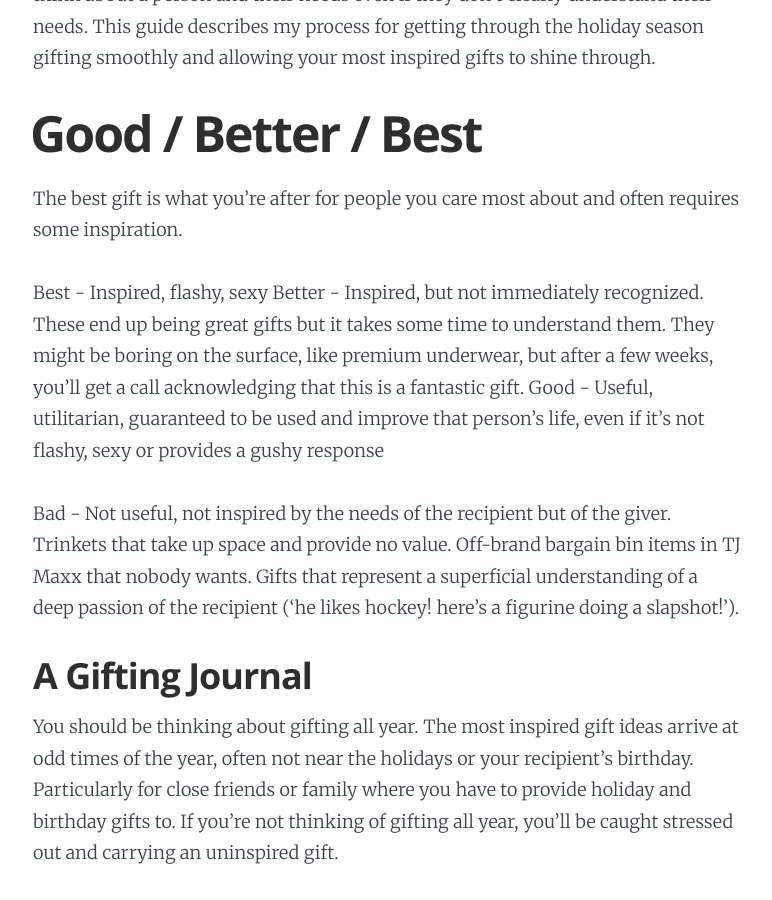
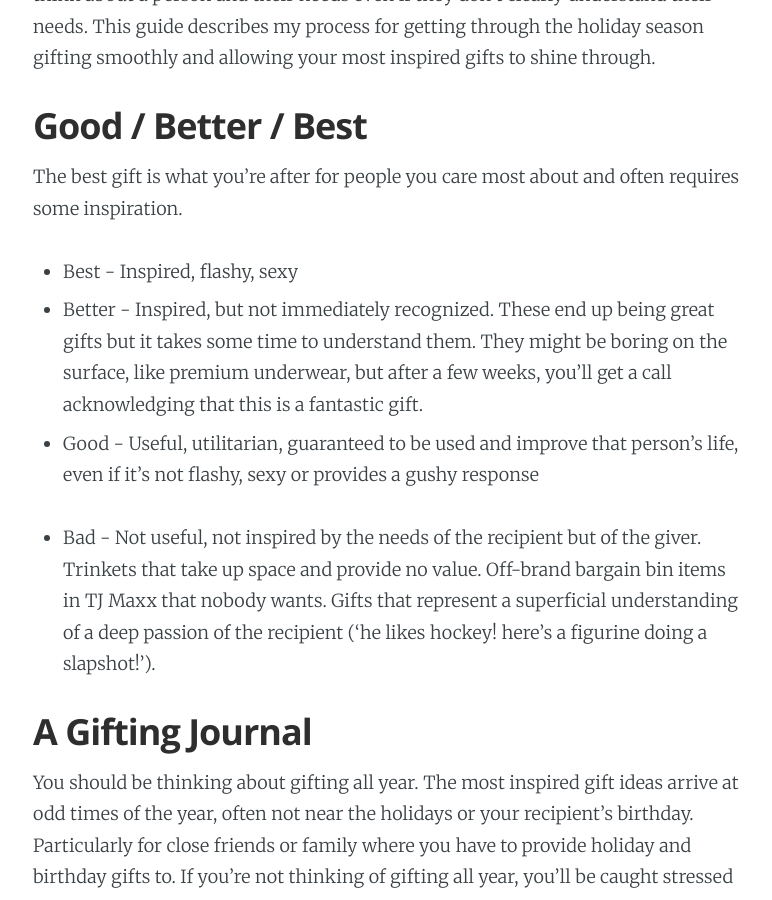
Before and after one commit to a17levine/a17levine.github.io, a Jekyll site: the page built from _posts/2017-01-02-gifting.markdown, in a window 1280 px wide and 900 px high, scrolled down 375 px. Shown: the whole window, without its empty margins (252-1024 px from the left). Built offline with Jekyll 4.4.1, drawn with Linux system fonts in a browser that asks for light colours; nearby versions of some CDN libraries; Markdown is read by kramdown in place of the engine named in the settings.

Commit message:
formatting

```diff
--- a/_posts/2017-01-02-gifting.markdown
+++ b/_posts/2017-01-02-gifting.markdown
@@ -10,15 +10,15 @@ image: '/assets/images/throwback-thursday/swag.jpg'
 
 This guide comes from an obsession with gifting that has gone back many years. I suppose it's related to my obsession with technology. Both gifts and technology aim to make our lives better but gifting is a profound gesture. It shows that you think about a person and their needs even if they don't clearly understand their needs. This guide describes my process for getting through the holiday season gifting smoothly and allowing your most inspired gifts to shine through.
 
-# Good / Better / Best
+## Good / Better / Best
 
 The best gift is what you're after for people you care most about and often requires some inspiration.
 
-Best - Inspired, flashy, sexy
-Better - Inspired, but not immediately recognized. These end up being great gifts but it takes some time to understand them. They might be boring on the surface, like premium underwear, but after a few weeks, you'll get a call acknowledging that this is a fantastic gift.
-Good - Useful, utilitarian, guaranteed to be used and improve that person's life, even if it's not flashy, sexy or provides a gushy response
+* Best - Inspired, flashy, sexy
+* Better - Inspired, but not immediately recognized. These end up being great gifts but it takes some time to understand them. They might be boring on the surface, like premium underwear, but after a few weeks, you'll get a call acknowledging that this is a fantastic gift.
+* Good - Useful, utilitarian, guaranteed to be used and improve that person's life, even if it's not flashy, sexy or provides a gushy response
 
-Bad - Not useful, not inspired by the needs of the recipient but of the giver. Trinkets that take up space and provide no value. Off-brand bargain bin items in TJ Maxx that nobody wants. Gifts that represent a superficial understanding of a deep passion of the recipient ('he likes hockey! here's a figurine doing a slapshot!').
+* Bad - Not useful, not inspired by the needs of the recipient but of the giver. Trinkets that take up space and provide no value. Off-brand bargain bin items in TJ Maxx that nobody wants. Gifts that represent a superficial understanding of a deep passion of the recipient ('he likes hockey! here's a figurine doing a slapshot!').
 
 
 ## A Gifting Journal
@@ -35,13 +35,13 @@ Here are folks that are often forgotten: The people you'll be spending the holid
 
 ## Ideas for gifts
 
-### Person relies on something crappy, so gift them something better
+#### Person relies on something crappy, so gift them something better
 
 I tell this to people who complain that it's hard to shop for men. I guarantee you that man has something of the following: crappy luggage, crappy sweater, crappy winter clothing, crappy headphones etc.
 
 The advantage of this style of gift is that you know the person will use it because a crappy one sufficed and you've seen it in use. Chances are they don't know any better so with a very small amount of research, you can significantly improve that aspect of their life.
 
-### A new type of product or service that's probably off their radar
+#### A new type of product or service that's probably off their radar
 
 There are new startups that are providing new, improved, and cheaper ways of getting quality products and services.
 
@@ -51,7 +51,7 @@ Indochino - They make custom high quality shirts but many people will never bene
 Everlane - High quality online-only clothing retailer with fantastic prices. Limited selection makes buying easier.
 Warby Parker - High quality prescription glasses that have an unusual mail-only format for trying on frames.
 
-### Ethereal pleasures, experiences, education
+#### Ethereal pleasures, experiences, education
 
 These gifts don't take up physical space but can have an awesome impact.
 
@@ -63,7 +63,7 @@ Other classes - There are many classes that can teach you glassblowing, gardenin
 
 Luxury food items - High quality wine, olive oil, tea, coffee, and chocolate make great gifts. Any high-quality local store will have people who can suggest these items if you personally can't vouch for a brand.
 
-### Less inspired but very useful
+#### Less inspired but very useful
 
 Starbucks gift cards are extremely useful and they will even sell you the envelope and card for no additional money than you load the gift card for. Often times, the card can be used several times and the person will remember you every time they use it.
 
```
